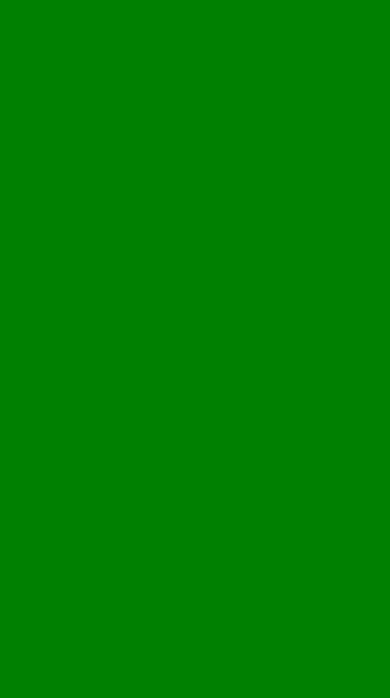
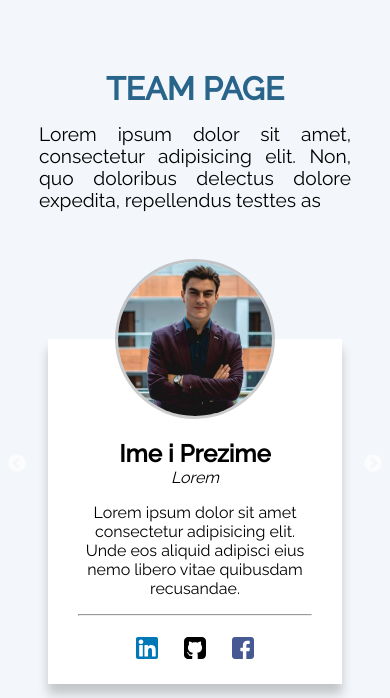
Before and after one commit to merimakovacevic/TimeKeeper, a React (Create React App) app in the folder TimeKeeper.Web/: page / in a window 390 px wide. Shown: the part 870-1568 px from the top of the page. Built offline with nearby package versions, Linux system fonts and the light colour scheme.

Commit message:
adds some carousel functionalities for teamPage section, adds some media queries solutions for mobile and tablets version, adds .js file which contains team profile pictures

```diff
--- a/TimeKeeper.Web/package.json
+++ b/TimeKeeper.Web/package.json
@@ -7,7 +7,9 @@
         "@material-ui/icons": "^4.5.1",
         "react": "^16.10.2",
         "react-dom": "^16.10.2",
-        "react-scripts": "3.2.0"
+        "react-scripts": "3.2.0",
+        "react-slick": "^0.25.2",
+        "slick-carousel": "^1.8.1"
     },
     "scripts": {
         "start": "react-scripts start",
--- a/TimeKeeper.Web/src/App.js
+++ b/TimeKeeper.Web/src/App.js
@@ -2,7 +2,7 @@ import React from "react";
 
 import Layout from "./hoc/Layout/Layout";
 import AboutPage from "./components/AboutPage/AboutPage";
-// import TeamPage from "./components/TeamPage/TeamPage";
+import TeamPage from "./components/TeamPage/TeamPage";
 
 class App extends React.Component {
     state = {};
@@ -11,6 +11,7 @@ class App extends React.Component {
         return (
             <Layout>
                 <AboutPage passedId={"about"} />
+                <TeamPage passedId={"team"} />
 
                 <div id="services" style={{ height: "100vh", backgroundColor: "green" }} />
 
--- a/TimeKeeper.Web/src/components/TeamPage/TeamCard/TeamCard.js
+++ b/TimeKeeper.Web/src/components/TeamPage/TeamCard/TeamCard.js
@@ -1,7 +1,7 @@
 import React from "react";
 
 import classes from "./TeamCard.module.css";
-import test from "../../../assets/backgundWithEffect.png";
+import "./TeamCard.module.css";
 
 import LnIcon from "../../../assets/servicesSVGIcons/linkedin.svg";
 import GitIcon from "../../../assets/servicesSVGIcons/github-sign.svg";
@@ -9,7 +9,7 @@ import FbIcon from "../../../assets/servicesSVGIcons/facebook.svg";
 
 const teamCard = props => (
     <div className={classes.TeamCard}>
-        <img src={test} alt="" className={classes.Img} />
+        <img src={props.picture} alt="" className={classes.Img} />
         <h2 className={classes.Name}>Ime i Prezime</h2>
         <p className={classes.Role}>Lorem</p>
 
@@ -20,7 +20,7 @@ const teamCard = props => (
 
         <hr />
 
-        <div>
+        <div className={classes.ScIcons}>
             <a href={props.link}>
                 <img src={LnIcon} alt="" className={classes.Icon} />
             </a>
--- a/TimeKeeper.Web/src/components/TeamPage/TeamCard/TeamCard.module.css
+++ b/TimeKeeper.Web/src/components/TeamPage/TeamCard/TeamCard.module.css
@@ -1,7 +1,11 @@
 .TeamCard {
     text-align: center;
+    margin: 0 auto;
     margin-top: 7rem;
+    margin-bottom: 1rem;
     background-color: white;
+    width: 90%;
+
     box-shadow: 0 10px 10px rgba(0, 0, 0, 0.2);
 }
 
@@ -11,30 +15,42 @@
     border-radius: 100%;
     margin-top: -5rem;
     border: 3px solid rgba(0, 0, 0, 0.2);
+    display: inline-block !important;
 }
 
 .Name {
     margin: 1rem 0 0 0;
 }
 .Role {
-    margin: 0 0 1rem 0;
+    font-style: italic;
 }
 .About {
     width: 80%;
-    margin: auto;
+
+    margin: 1rem auto;
 }
 
 hr {
     width: 80%;
     margin: auto;
-    margin: 1rem auto;
+}
+
+.ScIcons {
+    padding: 1rem 0;
 }
 
 .Icon {
     width: 2rem;
     height: 2rem;
     padding: 0.3rem;
+    display: inline-block !important;
 }
 .Icon:active {
     background-color: aquamarine;
 }
+
+@media (max-width: 768px) {
+    .Icon {
+        margin: 0 0.5rem;
+    }
+}
--- a/TimeKeeper.Web/src/components/TeamPage/TeamPage.js
+++ b/TimeKeeper.Web/src/components/TeamPage/TeamPage.js
@@ -1,23 +1,38 @@
 import React from "react";
+import Slider from "react-slick";
 
+import "slick-carousel/slick/slick.css";
+import "slick-carousel/slick/slick-theme.css";
 import classes from "./TeamPage.module.css";
-
+import pictures from "../../data/profilePictures";
+import teamData from "../../data/teamMembers.json";
 import TeamCard from "./TeamCard/TeamCard";
 
-const teamPage = props => (
+const teamPage = props => {
+    let settings = {
+        dots: true,
+        infinite: true,
+        speed: 500,
+        slidesToShow: 1,
+        slidesToScroll: 1
+    };
+
+    return (
         <div id={props.passedId} className={classes.TeamPage}>
             <h1>Team Page</h1>
-        <p>
-            Lorem ipsum dolor sit amet, consectetur adipisicing elit. Non, quo doloribus delectus
-            dolore expedita, repellendus dignissimos necessitatibus
+            <p className={classes.TeamPageSlogan}>
+                Lorem ipsum dolor sit amet, consectetur adipisicing elit. Non, quo doloribus
+                delectus dolore expedita, repellendus testtes as
             </p>
             <ul style={{ margin: "0 2rem", listStyleType: "none" }}>
-            <li>
-                {" "}
-                <TeamCard />{" "}
-            </li>
+                <Slider {...settings}>
+                    {teamData.map((d, i) => (
+                        <TeamCard key={i} picture={pictures[i]} />
+                    ))}
+                </Slider>
             </ul>
         </div>
     );
+};
 
 export default teamPage;
--- a/TimeKeeper.Web/src/components/TeamPage/TeamPage.module.css
+++ b/TimeKeeper.Web/src/components/TeamPage/TeamPage.module.css
@@ -1,7 +1,21 @@
 .TeamPage {
-    padding-top: 5rem;
-    height: 100vh;
+    padding: 5rem 0;
+
     flex-direction: column;
     align-items: center;
     background-color: rgba(243, 246, 250);
 }
+.TeamPage h1 {
+    font-size: 2rem;
+    font-weight: bold;
+    text-transform: uppercase;
+    text-align: center;
+    margin: 1rem 0;
+    color: rgb(41, 100, 138);
+}
+.TeamPageSlogan {
+    margin: 1rem auto;
+    font-size: 1.2rem;
+    width: 80%;
+    text-align: justify;
+}
--- /dev/null
+++ b/TimeKeeper.Web/src/data/profilePictures.js
@@ -0,0 +1,9 @@
+import picture1 from "../assets/profilePictures/34982684.jfif";
+import picture2 from "../assets/profilePictures/34982684.jfif";
+import picture3 from "../assets/profilePictures/34982684.jfif";
+import picture4 from "../assets/profilePictures/34982684.jfif";
+import picture5 from "../assets/profilePictures/34982684.jfif";
+
+const picture = [picture1, picture2, picture3, picture4, picture5];
+
+export default picture;
--- a/TimeKeeper.Web/src/hoc/Layout/Layout.js
+++ b/TimeKeeper.Web/src/hoc/Layout/Layout.js
@@ -5,7 +5,21 @@ import SideDrawer from "../../components/Navigation/SideDrawer/SideDrawer";
 
 class Layout extends React.Component {
     state = {
-        showSideDrawer: false
+        showSideDrawer: false,
+        screenWidth: document.body.offsetWidth
+    };
+
+    componentDidMount() {
+        this.updateWindowDimensions();
+        window.addEventListener("resize", this.updateWindowDimensions);
+    }
+
+    componentWillUnmount() {
+        window.removeEventListener("resize", this.updateWindowDimensions);
+    }
+
+    updateWindowDimensions = () => {
+        this.setState({ screenWidth: window.innerWidth });
     };
 
     sideDrawerClosedHandler = () => this.setState({ showSideDrawer: false });
```
Also changed, not shown: TimeKeeper.Web/src/assets/profilePictures/34982684.jfif (added). Lines whose indentation alone changed are shown as unchanged.
